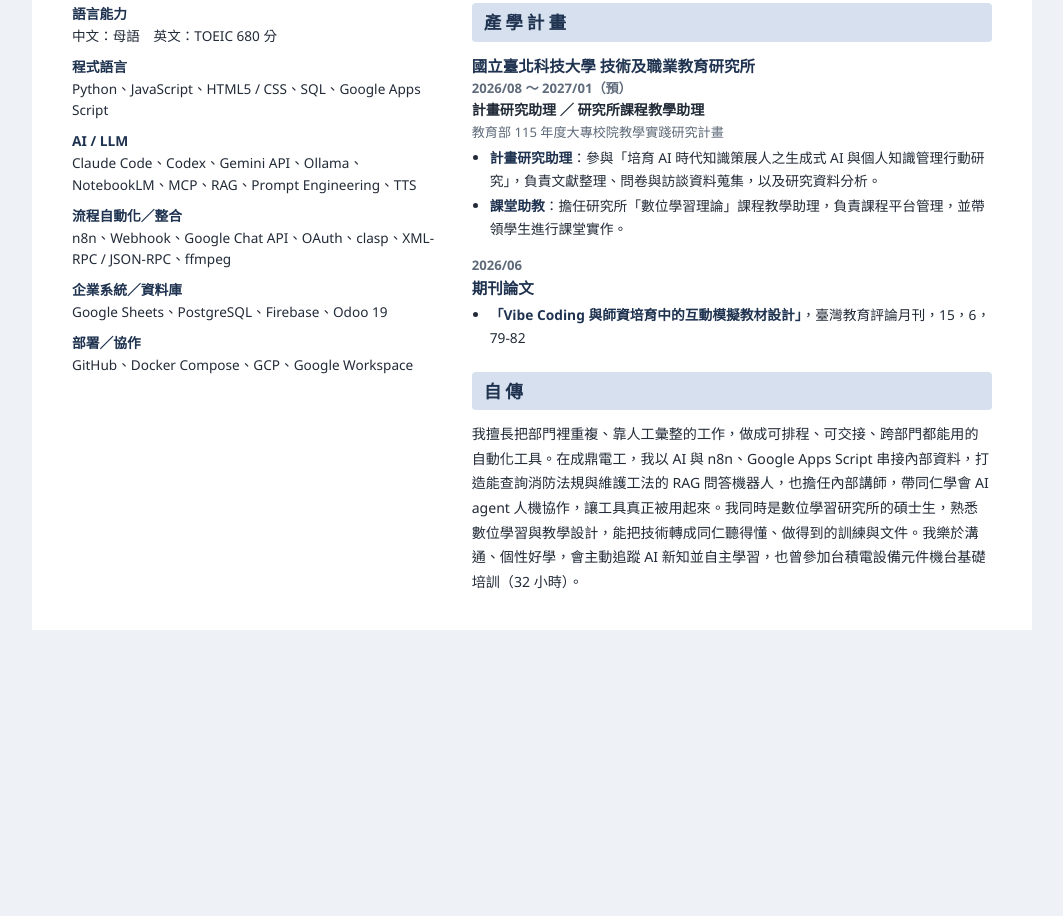
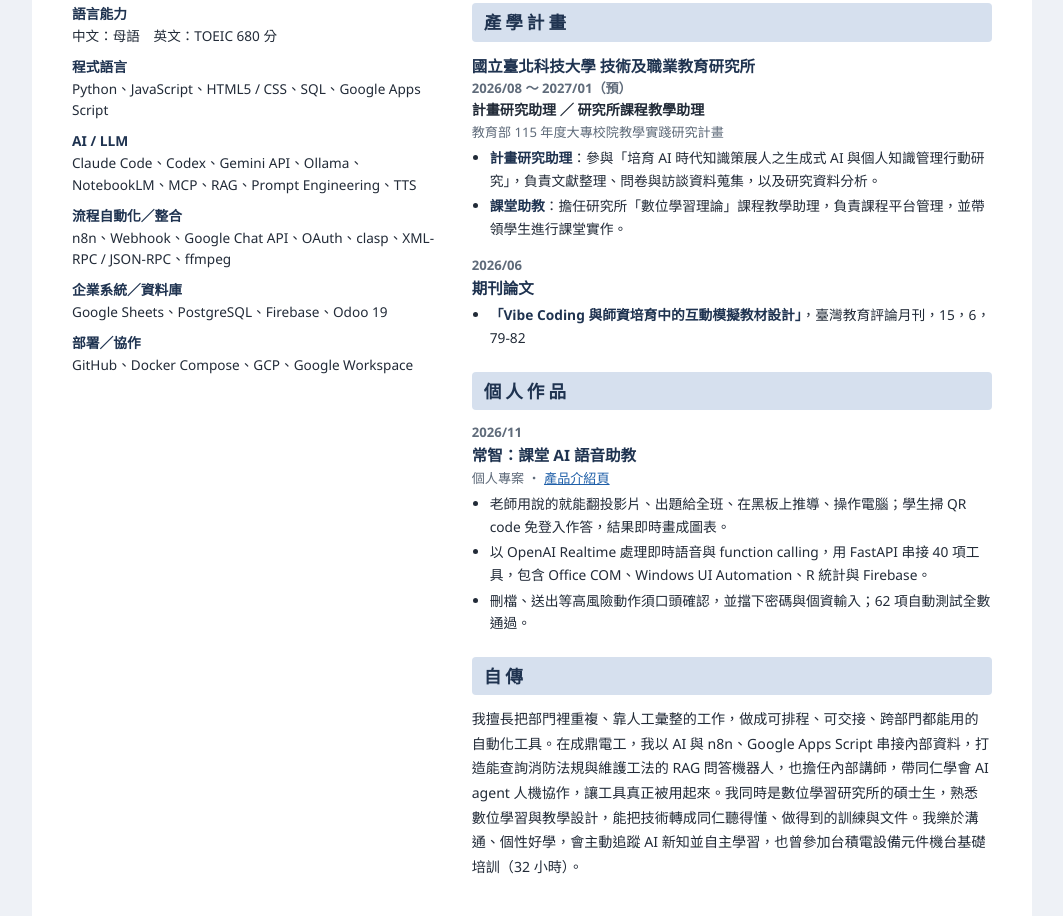
Before and after one commit to jackyliao31-ops/resume, a plain HTML site: page index.html in a window 1280 px wide. Shown: the part 931-1847 px from the top of the page, without its empty margins (108-1171 px from the left). Before the commit the page ends 1561 px from the top, so only its background shows below. Drawn offline with Linux system fonts and the light colour scheme.

Commit message:
Add personal project section linking the Changchih product page
Co-Authored-By: Claude Opus 5.5 <noreply@anthropic.com>

```diff
--- a/index.html
+++ b/index.html
@@ -185,6 +185,8 @@
       .section-title { -webkit-print-color-adjust: exact; print-color-adjust: exact; }
       .section-title, .entry-date, .entry-org, .entry-role { break-after: avoid; }
       .entry li { break-inside: avoid; }
+      .entry a { color: var(--text); text-decoration: none; }
+      .entry a::after { content: "：" attr(href); color: var(--muted); }
     }
   </style>
 </head>
@@ -361,6 +363,21 @@
       </div>
 
       <div class="section">
+        <div class="section-title">個人作品</div>
+
+        <div class="entry">
+          <div class="entry-date">2026/11</div>
+          <div class="entry-org">常智：課堂 AI 語音助教</div>
+          <div class="entry-sub">個人專案 ・ <a href="https://jackyliao31-ops.github.io/resume/changchih/">產品介紹頁</a></div>
+          <ul>
+            <li>老師用說的就能翻投影片、出題給全班、在黑板上推導、操作電腦；學生掃 QR code 免登入作答，結果即時畫成圖表。</li>
+            <li>以 OpenAI Realtime 處理即時語音與 function calling，用 FastAPI 串接 40 項工具，包含 Office COM、Windows UI Automation、R 統計與 Firebase。</li>
+            <li>刪檔、送出等高風險動作須口頭確認，並擋下密碼與個資輸入；62 項自動測試全數通過。</li>
+          </ul>
+        </div>
+      </div>
+
+      <div class="section">
         <div class="section-title">自傳</div>
         <p class="about-text">
           我擅長把部門裡重複、靠人工彙整的工作，做成可排程、可交接、跨部門都能用的自動化工具。在成鼎電工，我以 AI 與 n8n、Google Apps Script 串接內部資料，打造能查詢消防法規與維護工法的 RAG 問答機器人，也擔任內部講師，帶同仁學會 AI agent 人機協作，讓工具真正被用起來。我同時是數位學習研究所的碩士生，熟悉數位學習與教學設計，能把技術轉成同仁聽得懂、做得到的訓練與文件。我樂於溝通、個性好學，會主動追蹤 AI 新知並自主學習，也曾參加台積電設備元件機台基礎培訓（32 小時）。
```
